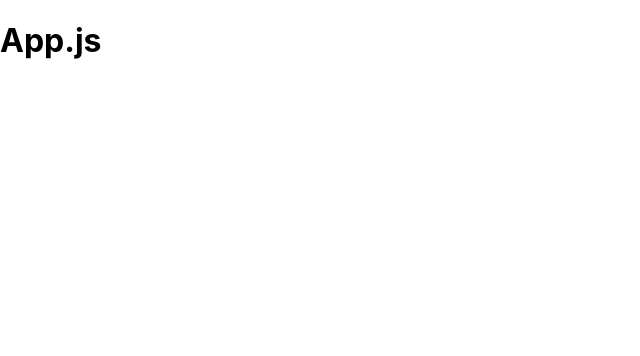
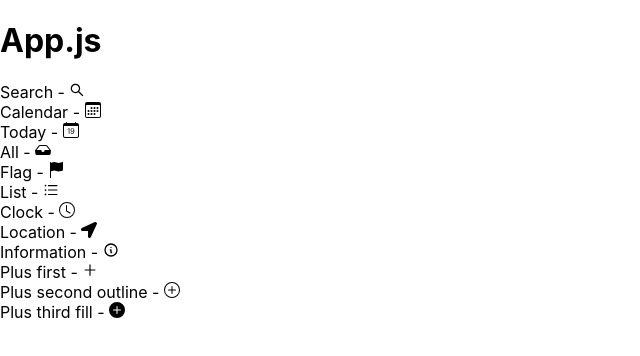
Before and after one commit to Olexandr25/ios-Planner, a React (Create React App) app: page / in a window 1280 px wide. Shown: the top 356 px of the page, without its empty margins (0-640 px from the left). Built offline with nearby package versions, Linux system fonts and the light colour scheme.

Commit message:
Found all icons

```diff
--- a/src/App.js
+++ b/src/App.js
@@ -1,7 +1,11 @@
+import { AiOutlineSearch } from "react-icons/ai"
+import { Icons } from "./components/Icons/"
+
 function App() {
   return (
     <div className="App">
       <h1>App.js</h1>
+      <Icons />
     </div>
   )
 }
--- /dev/null
+++ b/src/components/Icons/Icons.js
@@ -0,0 +1,33 @@
+import { AiOutlineSearch, AiOutlineUnorderedList, AiOutlinePlus } from "react-icons/ai"
+import {
+    BsCalendar3,
+    BsFillInboxFill,
+    BsFillFlagFill,
+    BsCalendarDate,
+    BsClock,
+    BsPlusCircle,
+    BsFillPlusCircleFill
+} from "react-icons/bs"
+import { FaLocationArrow } from "react-icons/fa"
+import { HiOutlineInformationCircle } from "react-icons/hi"
+
+const Icons = () => {
+  return (
+    <>
+      <div> Search - <AiOutlineSearch /> </div>
+      <div> Calendar - <BsCalendar3 /> </div>
+      <div> Today - <BsCalendarDate /> </div>
+      <div> All - <BsFillInboxFill /> </div>
+      <div> Flag - <BsFillFlagFill /> </div>
+      <div> List - <AiOutlineUnorderedList /> </div>
+      <div> Clock - <BsClock /></div>
+      <div> Location - <FaLocationArrow /> </div>
+      <div> Information - <HiOutlineInformationCircle /> </div>
+      <div> Plus first - <AiOutlinePlus /> </div>
+      <div> Plus second outline - <BsPlusCircle /> </div>
+      <div> Plus third fill - <BsFillPlusCircleFill /></div>
+    </>
+  )
+}
+
+export default Icons
--- /dev/null
+++ b/src/components/Icons/index.js
@@ -0,0 +1 @@
+export { default as Icons } from "./Icons"
```
